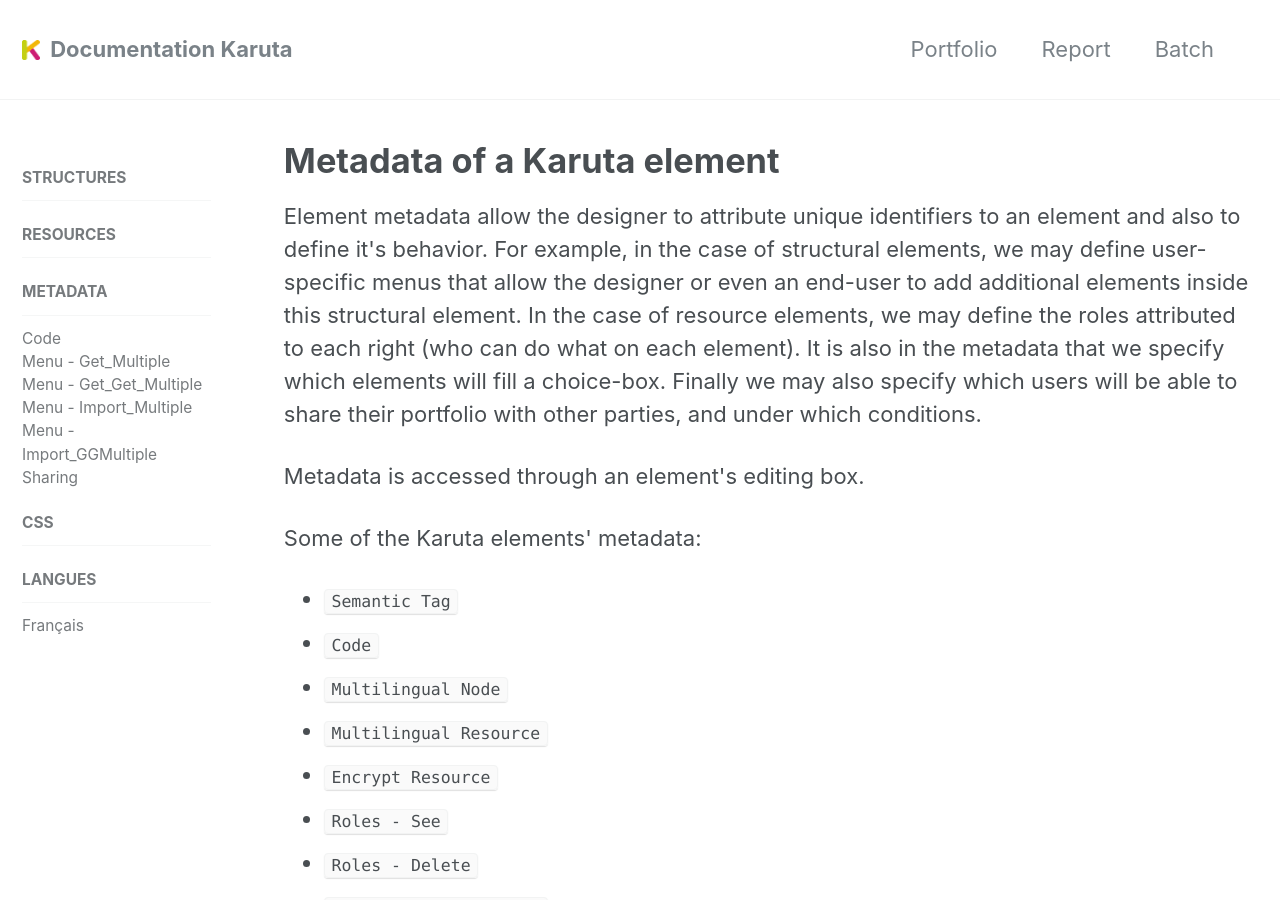
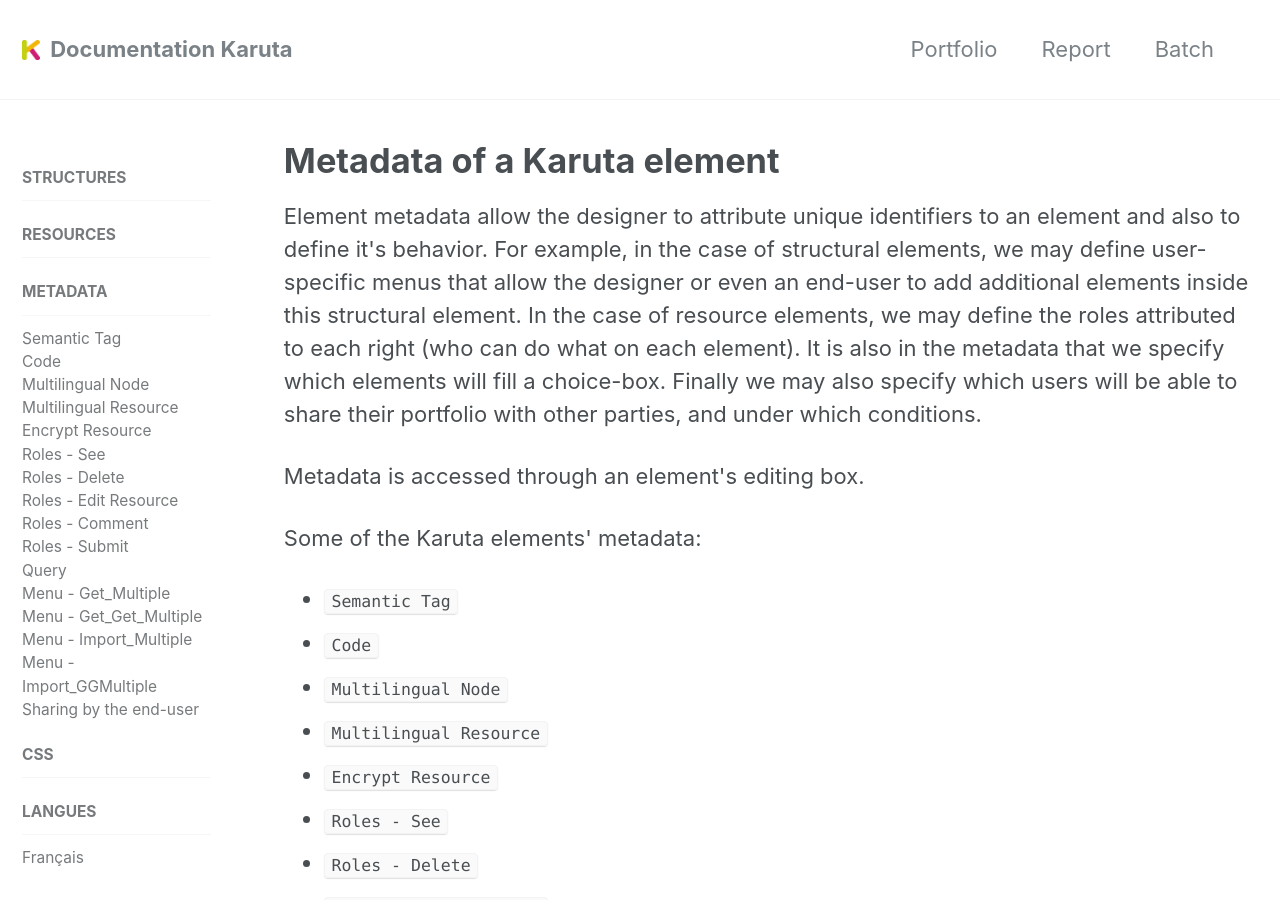
Before and after one commit to karutaproject/karuta-frontend-documentation, a Jekyll site: the page built from _pages/metadata_en.html, in a window 1280 px wide and 900 px high. Built offline with Jekyll 4.4.1, drawn with Linux system fonts in a browser that asks for light colours.

Commit message:
Corrections menus de gauche

```diff
--- a/_data/navigation.yml
+++ b/_data/navigation.yml
@@ -357,21 +357,21 @@
   - title: Métadonnées
     url: /metadata_fr/
     children:
+      - title: "Tag sémantique"
+        url: /metadata_fr/#semantictag
       - title: "Code"
         url: /metadata_fr/#code
-      - title: "Tag sémantique"
-        url: /metadata_fr/#semantictag
       - title: "Noeud multilingue"
         url: /metadata_fr/#multilingual-node
       - title: "Ressource multilingue"
         url: /metadata_fr/#multilingual-resource
-      - title: "Encripter la ressource"
+      - title: "Encrypter la ressource"
         url: /metadata_fr/#encript-resource
       - title: "Rôles - Voir"
         url: /metadata_fr/#see
       - title: "Rôles - Supprimer"
         url: /metadata_fr/#delete
-      - title: "Rôles - Éditer ressouce"
+      - title: "Rôles - Éditer ressource"
         url: /metadata_fr/#edit-resource
       - title: "Rôles - Commenter"
         url: /metadata_fr/#comment
@@ -387,7 +387,7 @@
         url: /metadata_fr/#import_multiple
       - title: "Menu - Import_GGMultiple"
         url: /metadata_fr/#import_ggmultiple
-      - title: "Partager"
+      - title: "Partage par l'usager"
         url: /metadata_fr/#sharing
   - title: Mise en forme (CSS)
     url: /css_fr/
@@ -405,18 +405,38 @@
   - title: Metadata
     url: /metadata_en/
     children:
+      - title: "Semantic Tag"
+        url: /metadata_fr/#semantictag
       - title: "Code"
-        url: /metadata_en/#code
+        url: /metadata_fr/#code
+      - title: "Multilingual Node"
+        url: /metadata_fr/#multilingual-node
+      - title: "Multilingual Resource"
+        url: /metadata_fr/#multilingual-resource
+      - title: "Encrypt Resource"
+        url: /metadata_fr/#encript-resource
+      - title: "Roles - See"
+        url: /metadata_fr/#see
+      - title: "Roles - Delete"
+        url: /metadata_fr/#delete
+      - title: "Roles - Edit Resource"
+        url: /metadata_fr/#edit-resource
+      - title: "Roles - Comment"
+        url: /metadata_fr/#comment
+      - title: "Roles - Submit"
+        url: /metadata_fr/#submit
+      - title: "Query"
+        url: /metadata_fr/#query
       - title: "Menu - Get_Multiple"
-        url: /metadata_en/#get_multiple
+        url: /metadata_fr/#get_multiple
       - title: "Menu - Get_Get_Multiple"
-        url: /metadata_en/#get_get_multiple
+        url: /metadata_fr/#get_get_multiple
       - title: "Menu - Import_Multiple"
-        url: /metadata_en/#import_multiple
+        url: /metadata_fr/#import_multiple
       - title: "Menu - Import_GGMultiple"
-        url: /metadata_en/#import_ggmultiple
-      - title: "Sharing"
-        url: /metadata_en/#sharing
+        url: /metadata_fr/#import_ggmultiple
+      - title: "Sharing by the end-user"
+        url: /metadata_fr/#sharing
   - title: CSS
     url: /css_en/
   - title: Langues
```
